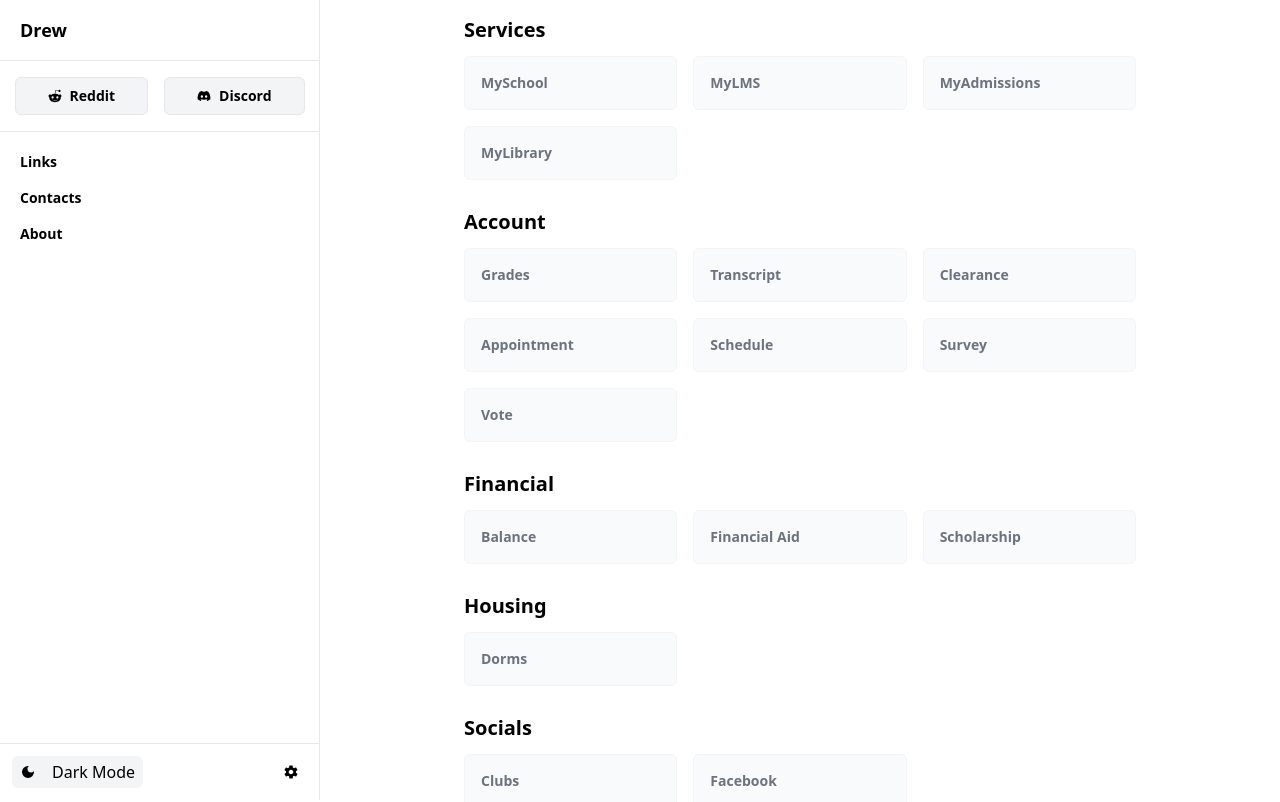
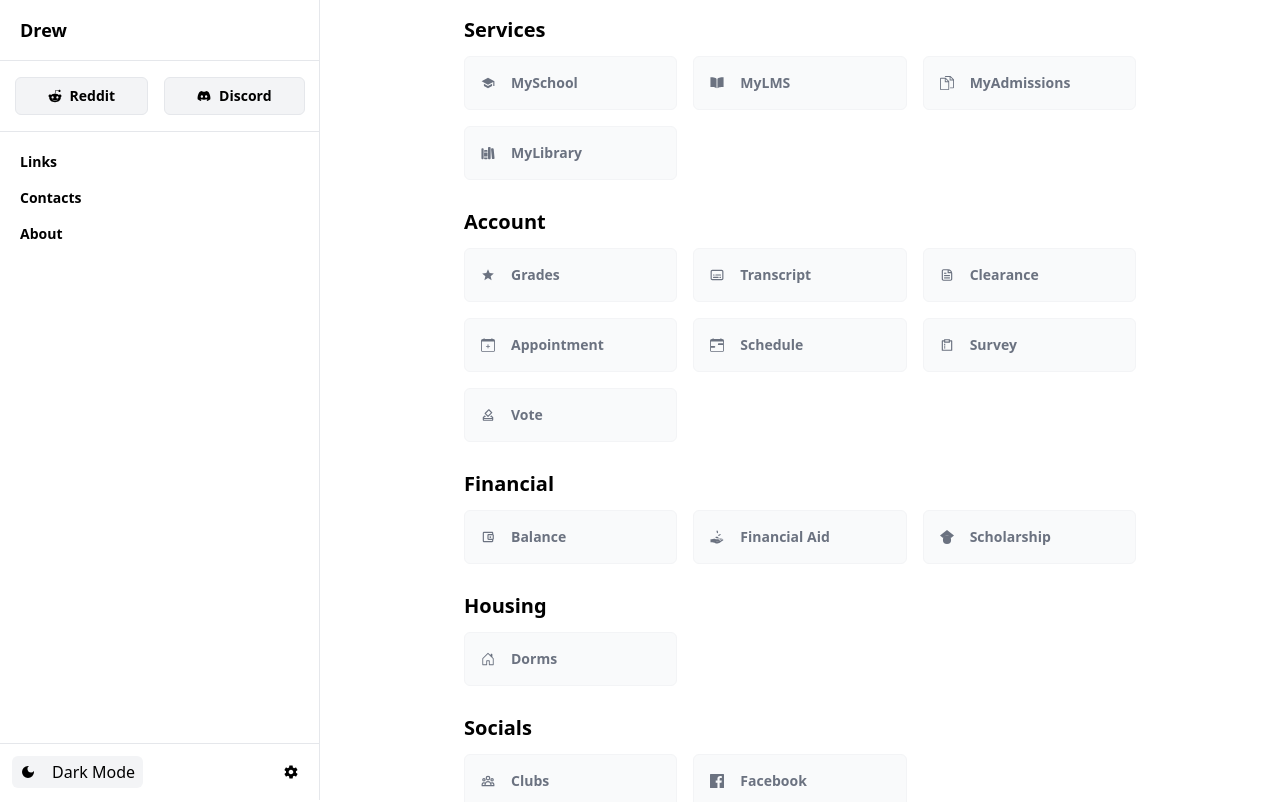
Before and after one commit to kentezrabetita/csu-drew, a Next.js app: page / in a window 1280 px wide. Shown: the top 802 px of the page. Built offline with nearby package versions, Linux system fonts and the light colour scheme.

Commit message:
feat: add icons

```diff
--- /dev/null
+++ b/common/components/icon.tsx
@@ -0,0 +1,69 @@
+import React from 'react';
+
+import {
+  MdSchool,
+  MdGrade,
+  MdOutlineHowToVote,
+  MdOutlineAccountBalanceWallet
+} from 'react-icons/md';
+import { IoBookSharp, IoLibrary } from 'react-icons/io5';
+import { SlDocs } from 'react-icons/sl';
+import { CgTranscript } from 'react-icons/cg';
+import { CgFileDocument } from 'react-icons/cg';
+import { BsCalendarPlus, BsCalendarRange, BsHouseDoor } from 'react-icons/bs';
+import { RiSurveyLine } from 'react-icons/ri';
+import { GiReceiveMoney } from 'react-icons/gi';
+import { SiGooglescholar } from 'react-icons/si';
+import {
+  HiOutlineUserGroup,
+  HiOutlineBookOpen,
+  HiOutlineLibrary
+} from 'react-icons/hi';
+import { GrFacebook } from 'react-icons/gr';
+
+const Icon = ({ name }: { name: String }) => {
+  switch (name) {
+    case 'MdSchool':
+      return <MdSchool />;
+    case 'MdGrade':
+      return <MdGrade />;
+    case 'MdOutlineHowToVote':
+      return <MdOutlineHowToVote />;
+    case 'MdOutlineAccountBalanceWallet':
+      return <MdOutlineAccountBalanceWallet />;
+    case 'IoBookSharp':
+      return <IoBookSharp />;
+    case 'IoLibrary':
+      return <IoLibrary />;
+    case 'SlDocs':
+      return <SlDocs />;
+    case 'CgTranscript':
+      return <CgTranscript />;
+    case 'CgFileDocument':
+      return <CgFileDocument />;
+    case 'BsCalendarPlus':
+      return <BsCalendarPlus />;
+    case 'BsCalendarRange':
+      return <BsCalendarRange />;
+    case 'BsHouseDoor':
+      return <BsHouseDoor />;
+    case 'RiSurveyLine':
+      return <RiSurveyLine />;
+    case 'GiReceiveMoney':
+      return <GiReceiveMoney />;
+    case 'SiGooglescholar':
+      return <SiGooglescholar />;
+    case 'HiOutlineUserGroup':
+      return <HiOutlineUserGroup />;
+    case 'HiOutlineBookOpen':
+      return <HiOutlineBookOpen />;
+    case 'HiOutlineLibrary':
+      return <HiOutlineLibrary />;
+    case 'GrFacebook':
+      return <GrFacebook />;
+    default:
+      return <MdSchool />;
+  }
+};
+
+export default Icon;
--- a/common/content/home.tsx
+++ b/common/content/home.tsx
@@ -1,28 +1,7 @@
 import React from 'react';
 import Link from 'next/link';
 import Sidebar from '../components/sidebar';
-
-import {
-  MdSchool,
-  MdGrade,
-  MdOutlineHowToVote,
-  MdOutlineAccountBalanceWallet
-} from 'react-icons/md';
-import { IoBookSharp, IoLibrary } from 'react-icons/io5';
-import { SlDocs } from 'react-icons/sl';
-import { CgTranscript } from 'react-icons/cg';
-import { CgFileDocument } from 'react-icons/cg';
-import { BsCalendarPlus, BsCalendarRange, BsHouseDoor } from 'react-icons/bs';
-import { RiSurveyLine } from 'react-icons/ri';
-import { GiReceiveMoney } from 'react-icons/gi';
-import { SiGooglescholar } from 'react-icons/si';
-import {
-  HiOutlineUserGroup,
-  HiOutlineBookOpen,
-  HiOutlineLibrary
-} from 'react-icons/hi';
-import { GrFacebook } from 'react-icons/gr';
-
+import Icon from '../components/icon';
 import Links from '../constants/home-content.json';
 
 const HomeContent = () => {
@@ -48,6 +27,7 @@ const HomeContent = () => {
                           target='_blank'
                           className='flex flex-row items-center p-4 space-x-4 text-sm font-bold text-gray-500 border border-gray-100 rounded-md dark:bg-gray-900 dark:text-gray-400 dark:border-gray-700 bg-gray-50'
                         >
+                          <Icon name={link.icon} />
                           <span>{link.name}</span>
                         </Link>
                       );
```
